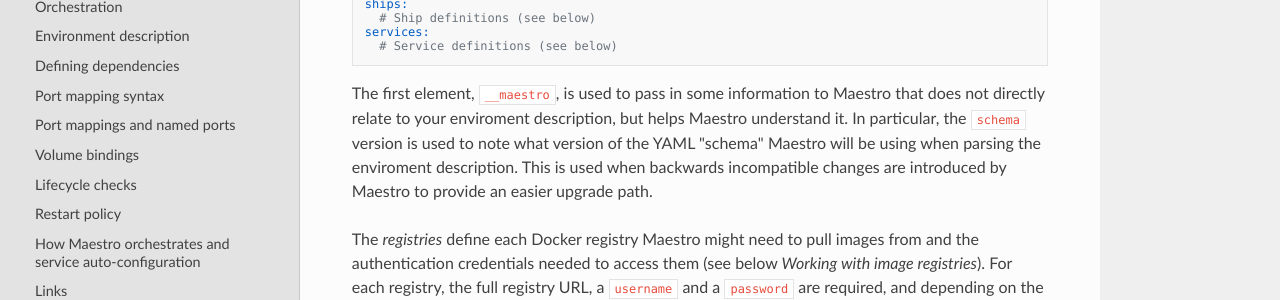
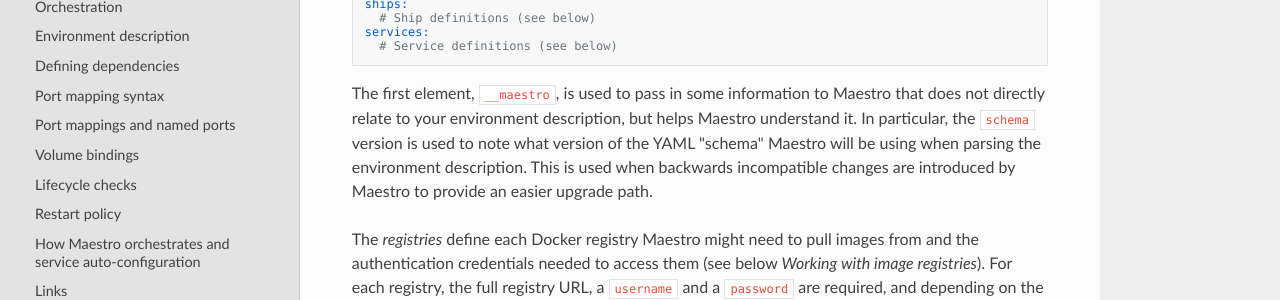
Before and after one commit to signalfx/maestro-ng, an MkDocs documentation site: the page built from docs/index.md, in a window 1280 px wide and 900 px high, scrolled down 1208 px. Shown: the part 174-474 px from the top of the window. Built offline with MkDocs 1.6.1, drawn with Linux system fonts in a browser that asks for light colours; nearby versions of some CDN libraries; old or Windows-style settings are respelled for this version of MkDocs.

Commit message:
Typo: s/enviroment/environment/g

````diff
--- a/docs/index.md
+++ b/docs/index.md
@@ -72,10 +72,10 @@
 ```
 
 The first element, `__maestro`, is used to pass in some information to
-Maestro that does not directly relate to your enviroment description,
+Maestro that does not directly relate to your environment description,
 but helps Maestro understand it. In particular, the `schema` version
 is used to note what version of the YAML "schema" Maestro will be using
-when parsing the enviroment description. This is used when backwards
+when parsing the environment description. This is used when backwards
 incompatible changes are introduced by Maestro to provide an easier
 upgrade path.
 
````
